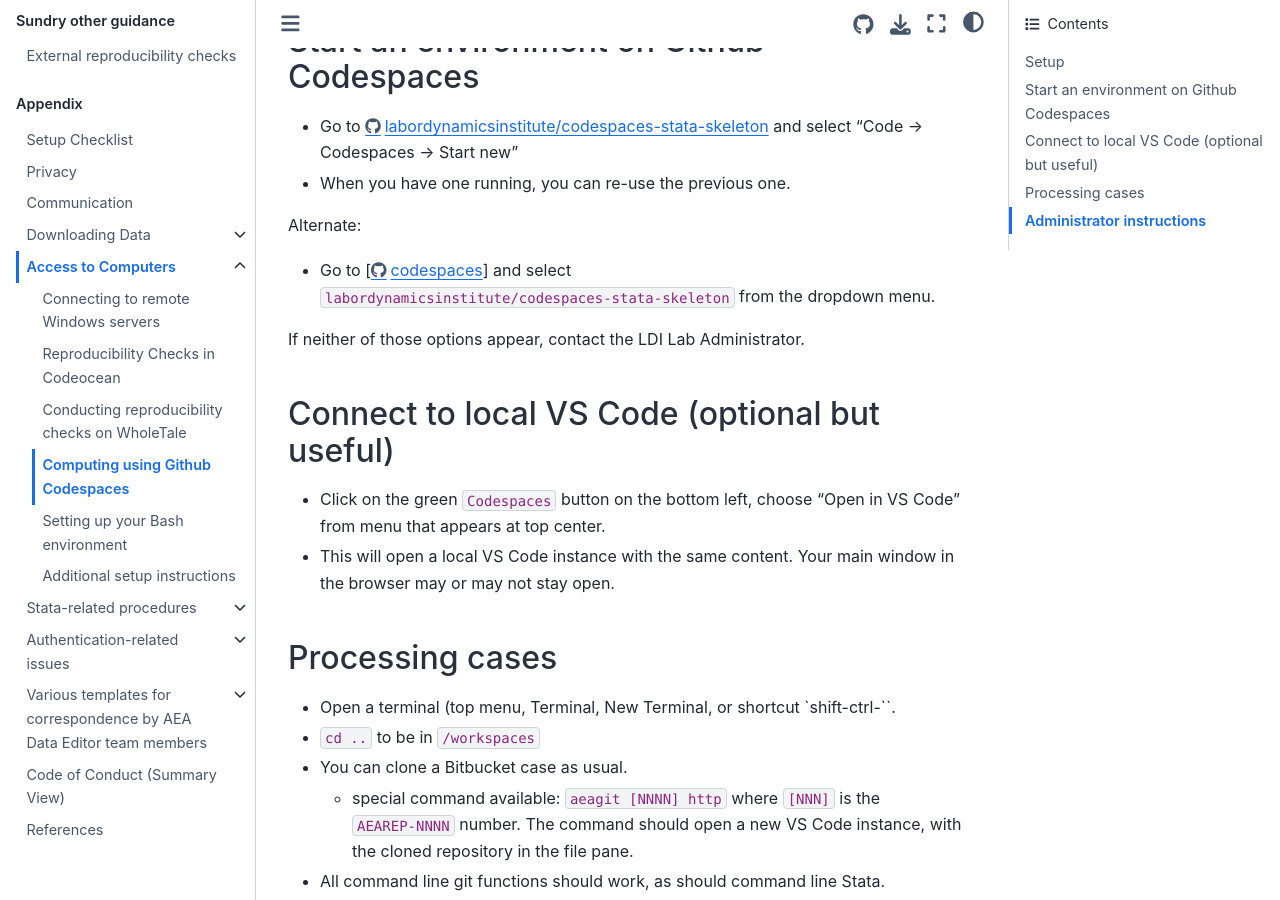
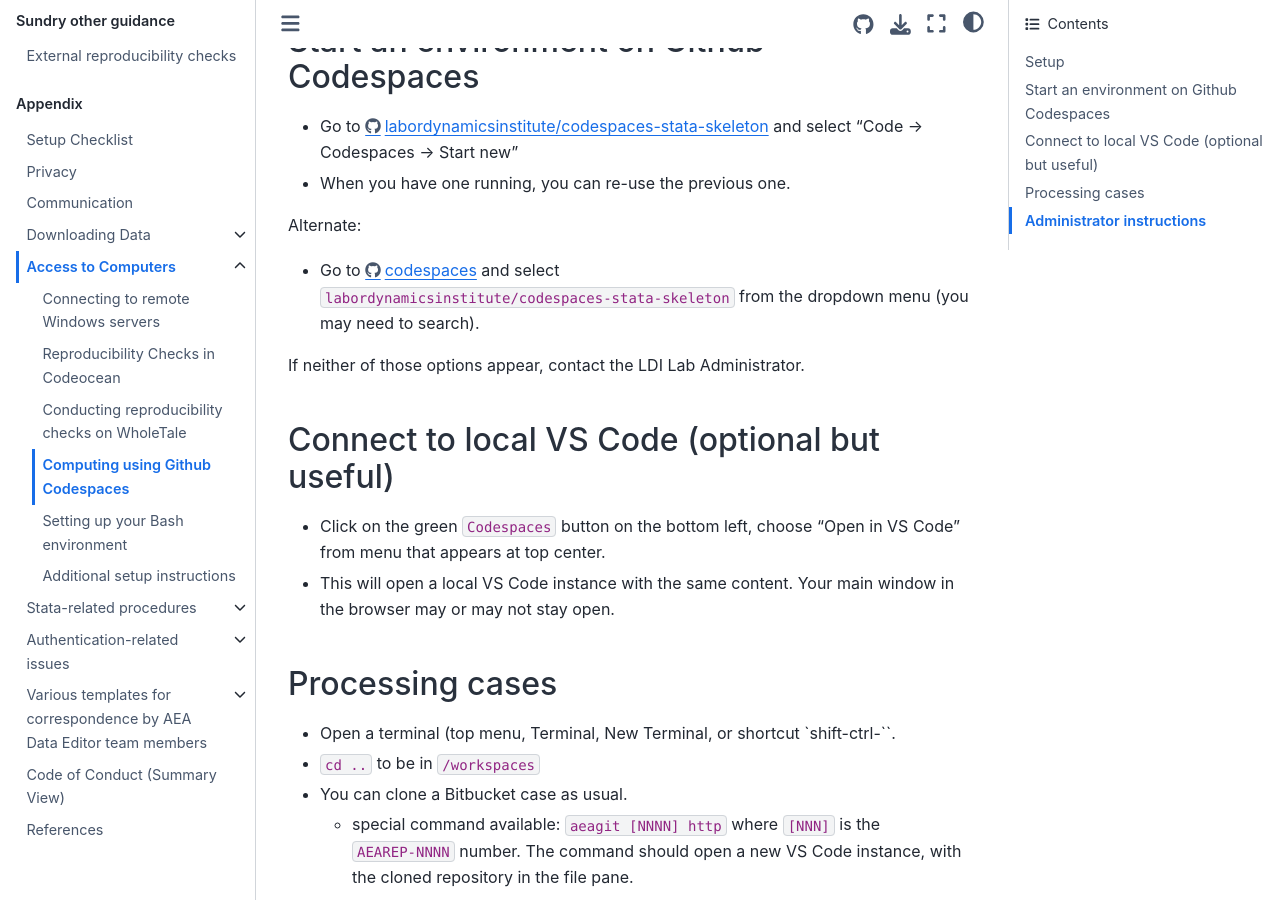
Before and after one commit to labordynamicsinstitute/ldilab-manual, a Jupyter Book: the page built from 95-40-codespaces.md, in a window 1280 px wide and 900 px high, scrolled down 933 px. Built offline with Jupyter Book 1.0.4 settings and Sphinx 7.4.7 and the Sphinx Book theme 1.1.4, drawn with Linux system fonts in a browser that asks for light colours.

Commit message:
Update 95-40-codespaces.md

```diff
--- a/95-40-codespaces.md
+++ b/95-40-codespaces.md
@@ -20,7 +20,7 @@
 
 Alternate:
 
-- Go to [https://github.com/codespaces] and select `labordynamicsinstitute/codespaces-stata-skeleton` from the dropdown menu.
+- Go to [https://github.com/codespaces](https://github.com/codespaces) and select `labordynamicsinstitute/codespaces-stata-skeleton` from the dropdown menu (you may need to search).
 
 If neither of those options appear, contact the LDI Lab Administrator.
 
```
